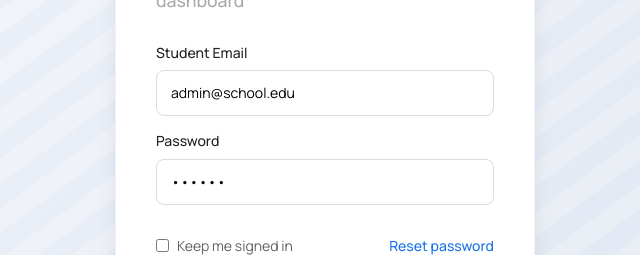
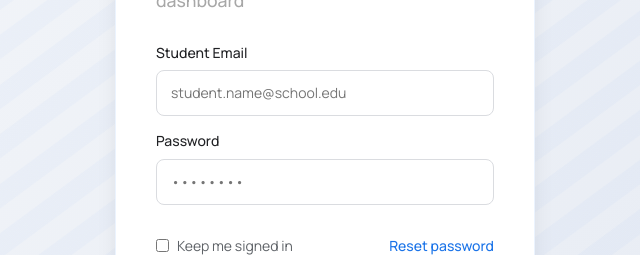
Before and after one commit to ToastFreak777/Lume, a React (Vite) app in the folder frontend/: page /login in a window 1280 px wide. Shown: the part 240-495 px from the top of the page, without its empty margins (315-955 px from the left). Built offline with nearby package versions, Linux system fonts and the light colour scheme; no server answers.

Commit message:
Add development autofill for login

```diff
--- a/frontend/src/pages/Login/Login.jsx
+++ b/frontend/src/pages/Login/Login.jsx
@@ -5,9 +5,11 @@
 import { AuthContext } from "../../context/store";
 
 const Login = () => {
+  const isDev = import.meta.env.DEV;
+
   const [formData, setFormData] = useState({
-    email: "admin@school.edu",
-    password: "111111",
+    email: isDev ? import.meta.env.VITE_DEFAULT_EMAIL : "",
+    password: isDev ? import.meta.env.VITE_DEFAULT_PASSWORD : "",
     checked: false,
   });
 
```
